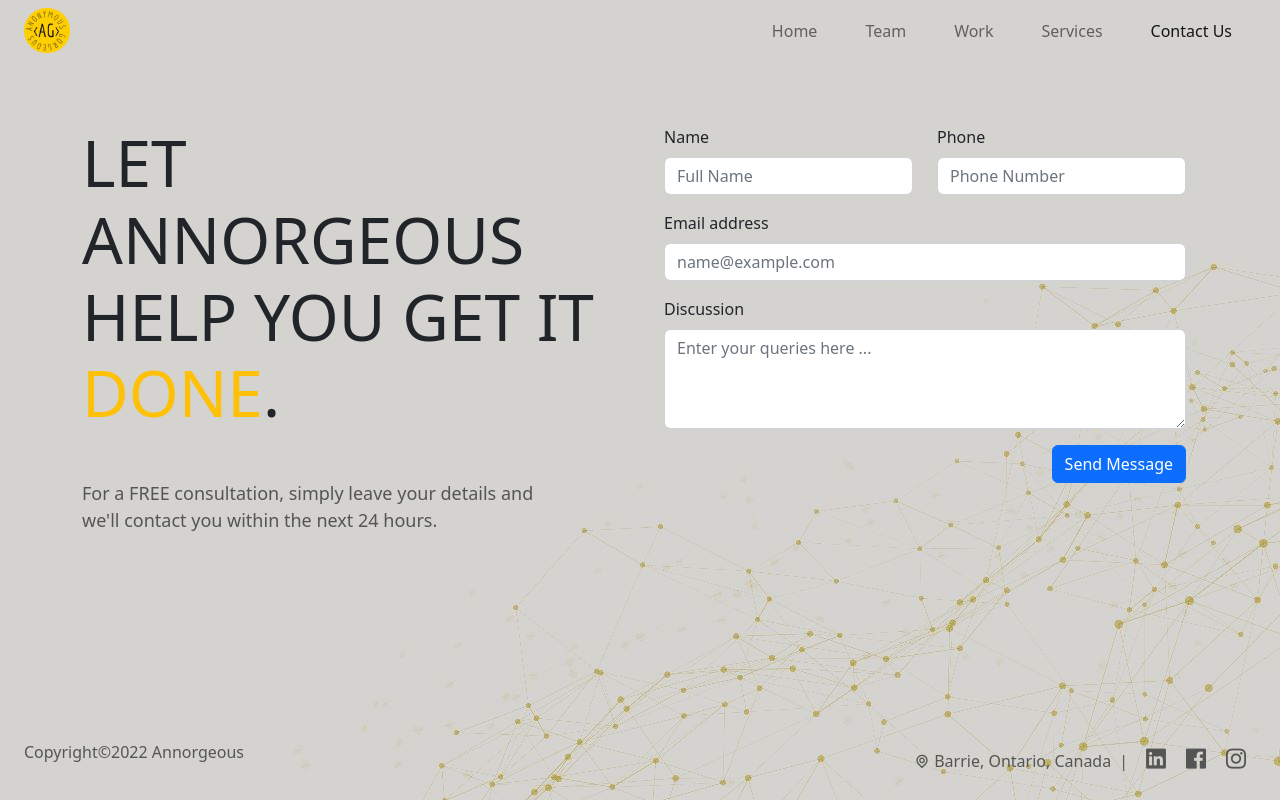
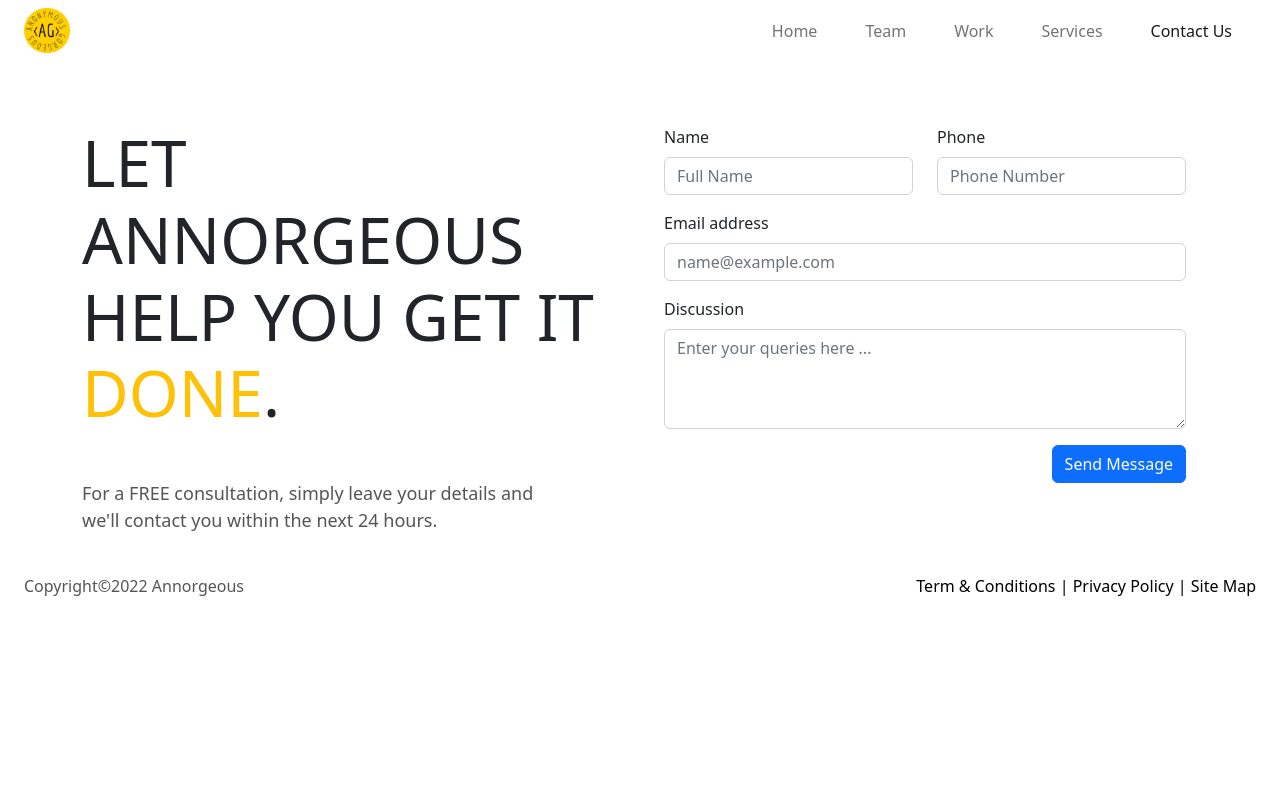
Before and after one commit to SSMalik99/anorgeous, a React (Create React App) app: page /contact in a window 1280 px wide. Built offline with nearby package versions, Linux system fonts and the light colour scheme.

Commit message:
footer issue resolved

```diff
--- a/src/Frontend/Component/Footer.tsx
+++ b/src/Frontend/Component/Footer.tsx
@@ -1,19 +1,38 @@
 import React from "react";
-import "../Style/footer.css"
+import "../Style/footer.css";
 
 const Footer = () => {
-    return (
-        <footer className="p-4 fixed-bottom d-flex justify-content-between flex-column flex-sm-row">
-            <div>Copyright©{new Date().getFullYear()} Annorgeous</div>
-            <div><i className='uil uil-location-point'></i> Barrie, Ontario, Canada
-            <span className="px-2">|</span>
-            <span>
-                <i className='uil uil-linkedin px-2 icon'></i>
-                <i className='uil uil-facebook px-2 icon'></i>
-                <i className='uil uil-instagram px-2 icon'></i>
-            </span></div>
-        </footer>
-    )
-}
+  return (
+    <footer className="p-4 d-flex justify-content-between flex-column flex-sm-row">
+      <div>Copyright©{new Date().getFullYear()} Annorgeous</div>
+      <div className="d-flex justify-content-between align-items-center">
+        <div className="">
+            <a
+                href="#" className="text-decoration-none text-black h">
+                    {"Term & Conditions |  "}
+            </a>
 
-export default Footer
+            <a
+                href="#"
+                className="text-decoration-none text-black">
+                {" Privacy Policy | "}
+
+            </a>
+
+            <a
+                href="#"
+                className="text-decoration-none text-black">
+                {" Site Map "}
+            </a>
+        </div>
+        {/* <span>
+          <i className="uil uil-linkedin px-2 icon"></i>
+          <i className="uil uil-facebook px-2 icon"></i>
+          <i className="uil uil-instagram px-2 icon"></i>
+        </span> */}
+      </div>
+    </footer>
+  );
+};
+
+export default Footer;
--- a/src/index.css
+++ b/src/index.css
@@ -50,7 +50,7 @@
   font-family: 'Poppins', sans-serif;
   color: var(--color-white);
   line-height: 1.7;
-  background-image: url(./assets/bg-image.jpg)
+  /* background-image: url(./assets/bg-image.jpg) */
 }
 
 
```
Also changed, not shown: 1 other file (tests, documents, lock files or other folders).
